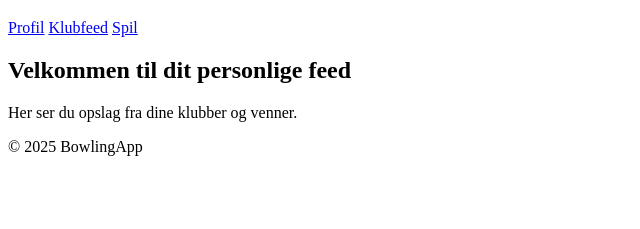
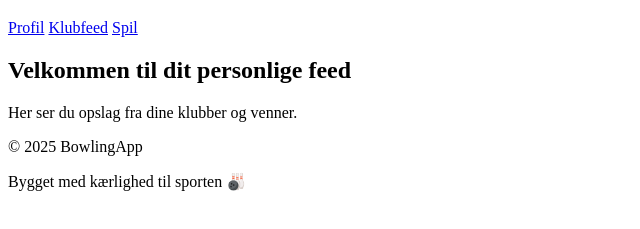
Before and after one commit to tobi1751/html-learning-phase-1, a plain HTML site: page html-learning-phase-1/indhold.html in a window 1280 px wide. Shown: the part 61-290 px from the top of the page, without its empty margins (0-640 px from the left). Drawn offline with Linux system fonts and the light colour scheme.

Commit message:
Tilføjet footer med kontakt og ophavsret

```diff
--- a/html-learning-phase-1/indhold.html
+++ b/html-learning-phase-1/indhold.html
@@ -19,6 +19,7 @@
     </main>
     <footer>
         <p>&copy; 2025 BowlingApp</p>
+        <p>Bygget med kærlighed til sporten 🎳</p>
     </footer>
   </body>
 </html>
```
